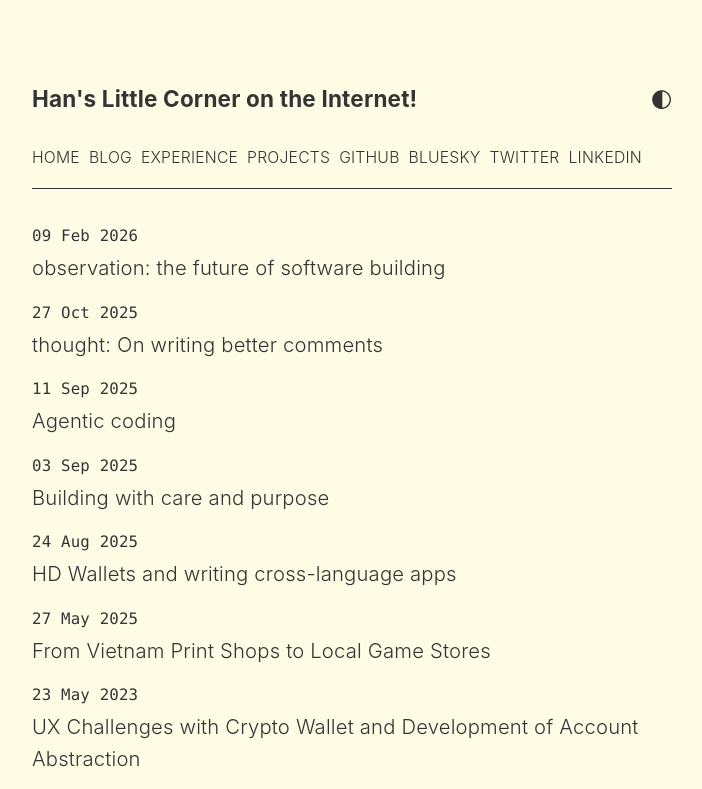
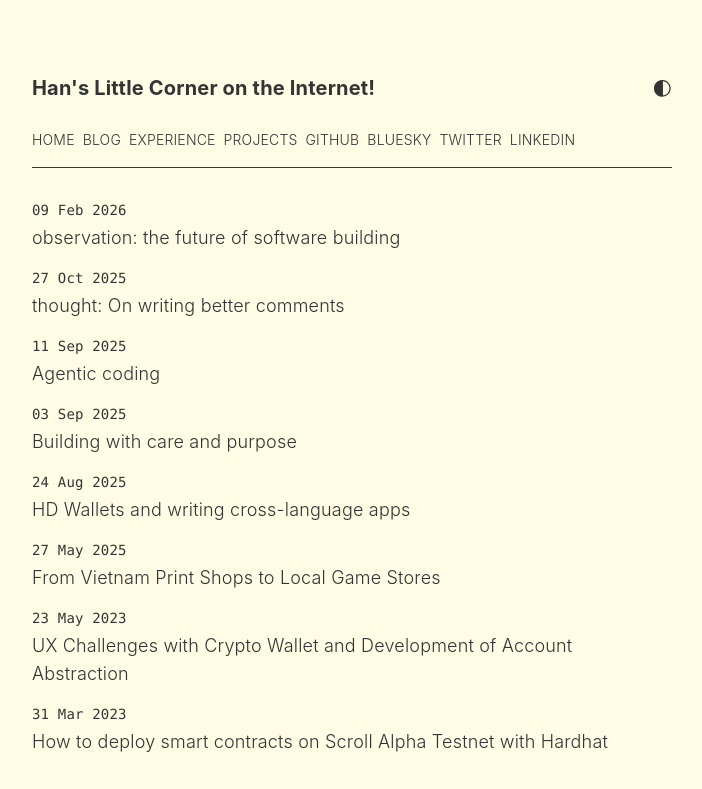
Before and after one commit to hanpham32/my-personal-website-2026, a React (Vite) app: page /blog in a window 1280 px wide. Shown: the top 789 px of the page, without its empty margins (288-990 px from the left). Built offline with nearby package versions, Linux system fonts and the light colour scheme.

Commit message:
adjust font size

```diff
--- a/src/App.tsx
+++ b/src/App.tsx
@@ -61,7 +61,22 @@ function App() {
           </button>
         </div>
         <div className="my-4">
-          {navItems.map((item) => (
+          {navItems.map((item) => {
+            const isExternal = item.href.startsWith("http");
+            if (isExternal) {
+              return (
+                <a
+                  key={item.alt}
+                  href={item.href}
+                  target="_blank"
+                  rel="noopener noreferrer"
+                  className="mr-2 font-light text-sm uppercase hover:text-text-hovered transition-colors"
+                >
+                  {item.title}
+                </a>
+              );
+            }
+            return (
               <Link
                 key={item.alt}
                 to={item.href}
@@ -69,7 +84,8 @@ function App() {
               >
                 {item.title}
               </Link>
-          ))}
+            );
+          })}
         </div>
         <hr className="border-border" />
         <Routes>
--- a/src/index.css
+++ b/src/index.css
@@ -31,7 +31,7 @@
   --heading: "Inter", system-ui, Roboto, sans-serif;
   --mono: "JetBrains Mono", ui-monospace, monospace;
 
-  font: 18px/145% var(--sans);
+  font: 16px/145% var(--sans);
   letter-spacing: 0.18px;
   color-scheme: light dark;
   color: var(--text);
--- a/src/pages/BlogListPage.tsx
+++ b/src/pages/BlogListPage.tsx
@@ -7,15 +7,12 @@ export function BlogListPage() {
   const [loading, setLoading] = useState(true);
 
   useEffect(() => {
-    console.log("BlogListPage: Loading posts...");
     getAllPosts()
       .then((result) => {
-        console.log("BlogListPage: Got posts:", result);
         setPosts(result);
         setLoading(false);
       })
       .catch((err) => {
-        console.error("BlogListPage: Error loading posts:", err);
         setLoading(false);
       });
   }, []);
```
Lines whose indentation alone changed are shown as unchanged.
